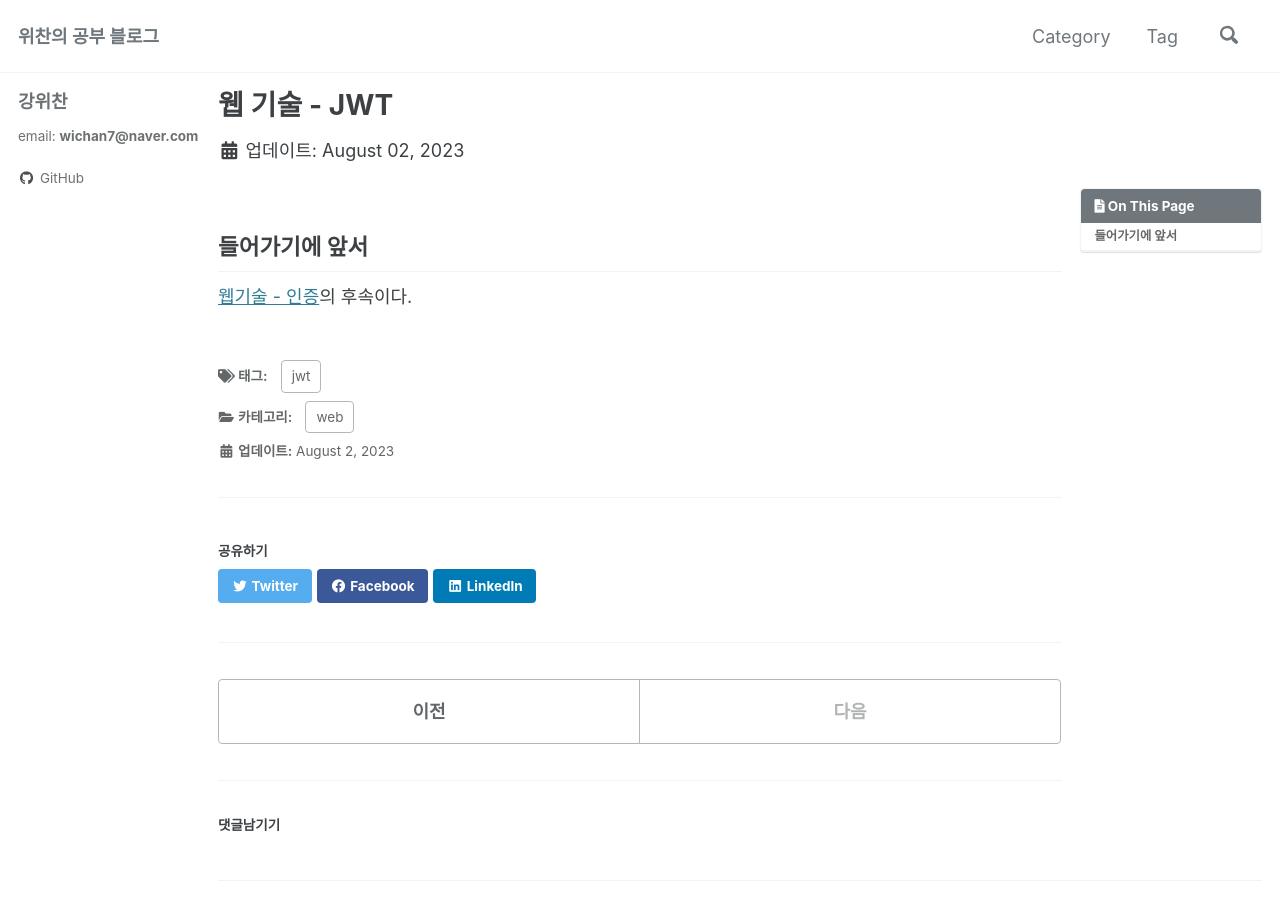
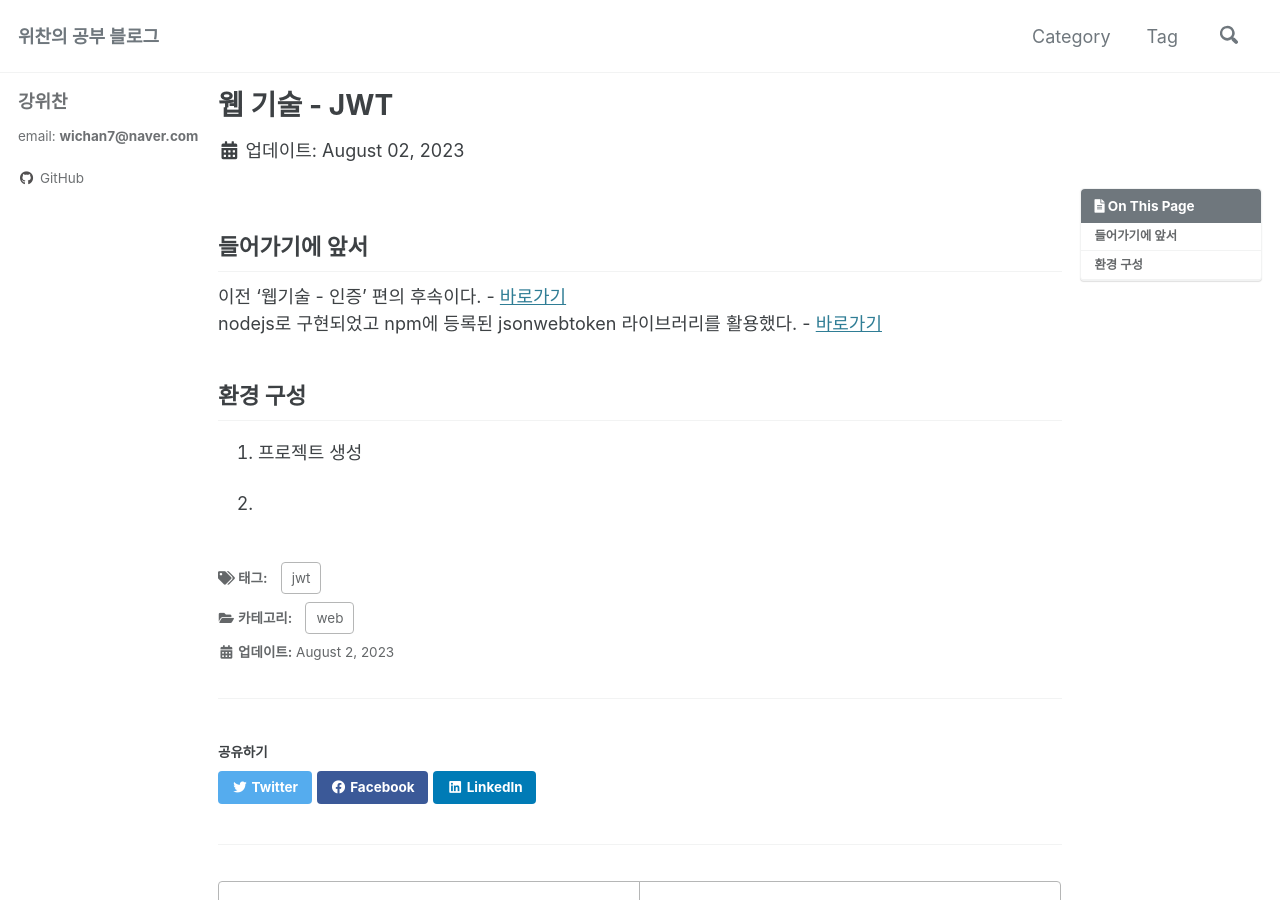
Before and after one commit to wichan7/wichan7.github.io, a Jekyll site: the page built from _posts/2023-08-02-jwt.md, in a window 1280 px wide and 900 px high. Built offline with Jekyll 4.4.1, drawn with Linux system fonts in a browser that asks for light colours; cached includes are drawn as plain includes; comment, search, counter and statistics services are not loaded.

Commit message:
modified:   _posts/2023-08-02-jwt.md

```diff
--- a/_posts/2023-08-02-jwt.md
+++ b/_posts/2023-08-02-jwt.md
@@ -7,4 +7,11 @@ tags:
 ---
 
 ## 들어가기에 앞서
-[웹기술 - 인증](https://wichan7.github.io/web/web-auth/)의 후속이다.
+이전 '웹기술 - 인증' 편의 후속이다. - [바로가기](https://wichan7.github.io/web/web-auth/)
+nodejs로 구현되었고 npm에 등록된 jsonwebtoken 라이브러리를 활용했다. - [바로가기](https://www.npmjs.com/package/jsonwebtoken)
+
+## 환경 구성
+1. 프로젝트 생성
+
+
+2.
```
